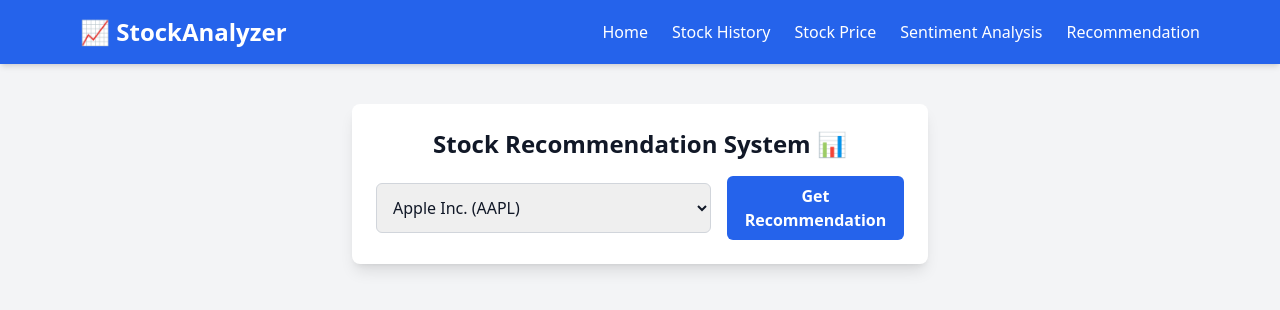
After one commit to eziraa/stock_marcket_analaysis, a Flask app: page /stock_recommendation in a window 1280 px wide. The commit adds this page. Shown: the top 310 px of the page. Run offline with Flask 3, Linux system fonts and the light colour scheme; parts of the project's set-up code (start-up, migrations or seed data) failed here and were passed over; some libraries are stand-ins or nearby versions.

Commit message:
feat: feature stock recommedation added

```diff
--- a/app.py
+++ b/app.py
@@ -5,6 +5,16 @@ import requests
 from textblob import TextBlob
 from nltk.sentiment import SentimentIntensityAnalyzer
 import nltk
+# import google.generativeai as genai
+
+# GEMINI_API_KEY = "AIzaSyDy0yU4PzJtVZ14MMY3O6I00SkCJ7L69mY"
+
+# genai.configure(api_key=GEMINI_API_KEY)
+
+# model = genai.GenerativeModel("gemini-pro")
+# # response = model.generate_content("What are the latest advancements in AI?")
+
+# # print(response.text)
 
 
 # Download VADER lexicon (Only needed once)
@@ -19,7 +29,6 @@ ALPHA_VANTAGE_API_KEY = "E675UAFI5MNUFS9A"
 NEWS_API_KEY = "37bc020a6e544a2d8c9468f37c2081c7"
 
 # Set your Gemini API key
-GEMINI_API_KEY = "AIzaSyDy0yU4PzJtVZ14MMY3O6I00SkCJ7L69mY"
 
 
 # # Set up the API key
@@ -54,6 +63,11 @@ def stock_price():
 @app.route("/sentiment_analysis", methods=["GET"])
 def sentiment_analysis():
     return render_template("sentiment_analysis.html")
+
+# Stock Recommendation (Buy, Sell, Hold)
+@app.route("/stock_recommendation", methods=["GET"])
+def stock_recommendation():
+    return render_template("stock_recommendation.html")
 
 # Get stock detail data
 @app.route("/get_stock_data", methods=["POST"])
@@ -210,9 +224,8 @@ def analyze_sentiment(news_articles):
         sentiment_results.append({"headline": headline, "sentiment": sentiment_score})
     return sentiment_results
 
-@app.route("/sentiment_analysis/<symbol>", methods=["GET"])
-def make_sentiment_analysis(symbol):
-    # symbol = request.args.get("symbol", default="AAPL")  # Default: AAPL
+
+def sentiment_analysis_for(symbol):
     news_articles = get_stock_news(symbol)
 
     if not news_articles:
@@ -223,11 +236,42 @@ def make_sentiment_analysis(symbol):
     # Calculate average sentiment score
     avg_sentiment = sum([item["sentiment"] for item in sentiment_results]) / len(sentiment_results)
 
-    return jsonify({
+    return {
         "symbol": symbol,
         "average_sentiment": avg_sentiment,
         "sentiment_details": sentiment_results
-    })
+    }
+    return render_template("sentiment_analysis.html")
+@app.route("/sentiment_analysis/<symbol>", methods=["GET"])
+def make_sentiment_analysis(symbol):
+    return jsonify(sentiment_analysis_for(symbol))
+
+# Stock Recommendation (Buy, Sell, Hold)
+@app.route("/recommendation/<symbol>", methods=["GET"])
+def stock_recommendation_for(symbol):
+    try:
+        stock = yf.Ticker(symbol)
+        hist = stock.history(period="1mo")["Close"]
+        if len(hist) < 2:
+            return jsonify({"error": "Not enough data"}), 400
+
+        latest_close = hist.iloc[-1]
+        previous_close = hist.iloc[-2]
+        change = (latest_close - previous_close) / previous_close
+
+        sentiment_resp = sentiment_analysis_for(symbol)
+        sentiment = sentiment_resp["average_sentiment"]
+
+        if change > 0.02 and sentiment > 0.2:
+            recommendation = "Buy"
+        elif change < -0.02 and sentiment < -0.2:
+            recommendation = "Sell"
+        else:
+            recommendation = "Hold"
+
+        return jsonify({"symbol": symbol, "recommendation": recommendation})
+    except Exception as e:
+        return jsonify({"error": str(e)}), 500
 
 
 if __name__ == "__main__":
--- /dev/null
+++ b/static/script/stock_recommendation.js
@@ -0,0 +1,37 @@
+import { showFlashMessage } from "./flash_messages.js";
+
+export function fetchRecommendation() {
+    const symbol = document.getElementById("symbolInput").value.trim().toUpperCase();
+    if (!symbol) {
+        showFlashMessage("Please enter a stock symbol.", 'error');
+        return;
+    }
+
+    const recommendationButton = document.getElementById("getRecommendationBtn");
+    recommendationButton.disabled = true;
+    recommendationButton.innerText = "Fetching...";
+
+    fetch(`/recommendation/${symbol}`)
+    .then(response => response.json())
+    .then(data => {
+        if (data.error) {
+            showFlashMessage(data.error, 'error');
+            return;
+        }
+
+        document.getElementById("stockSymbol").innerText = symbol;
+        document.getElementById("recommendation").innerText = data.recommendation;
+
+        document.getElementById("result").classList.remove("hidden");
+    })
+    .catch(error => {
+        console.error("Error fetching stock recommendation:", error);
+        showFlashMessage("An error occurred while fetching stock recommendation", 'error');
+    }).finally(() => {
+        recommendationButton.disabled = false;
+        recommendationButton.innerText = "Get Recommendation";
+    });
+}
+
+document.getElementById("getRecommendationBtn").addEventListener("click", fetchRecommendation);
+// The fetchRecommendation function is similar to fetchStockData, but it fetches stock recommendation data instead of stock history data.
--- a/templates/navbar.html
+++ b/templates/navbar.html
@@ -11,8 +11,8 @@
                 <li><a href="{{ url_for('home') }}" class="hover:text-gray-300 transition">Home</a></li>
                 <li><a href="{{ url_for('stock_history') }}" class="hover:text-gray-300 transition">Stock History</a></li>
                 <li><a href="{{ url_for('stock_price') }}" class="hover:text-gray-300 transition">Stock Price</a></li>
-                <li><a href="{{ url_for('stock_price') }}" class="hover:text-gray-300 transition">Sentiment Analysis</a></li>
-                <li><a href="{{ url_for('stock_price') }}" class="hover:text-gray-300 transition">Recommendation</a></li>
+                <li><a href="{{ url_for('sentiment_analysis') }}" class="hover:text-gray-300 transition">Sentiment Analysis</a></li>
+                <li><a href="{{ url_for('stock_recommendation') }}" class="hover:text-gray-300 transition">Recommendation</a></li>
             </ul>
 
             <!-- Mobile Menu Button -->
@@ -29,8 +29,8 @@
                 <li><a href="{{ url_for('home') }}" class="block py-2 px-4 hover:bg-blue-500 rounded">Home</a></li>
                 <li><a href="{{ url_for('stock_history') }}" class="block py-2 px-4 hover:bg-blue-500 rounded">Stock History</a></li>
                 <li><a href="{{ url_for('stock_price') }}" class="block py-2 px-4 hover:bg-blue-500 rounded">Stock Price</a></li>
-                <li><a href="{{ url_for('stock_price') }}" class="block py-2 px-4 hover:bg-blue-500 rounded">Sentiment Analysis</a></li>
-                <li><a href="{{ url_for('stock_price') }}" class="block py-2 px-4 hover:bg-blue-500 rounded">Recommendation</a></li>
+                <li><a href="{{ url_for('sentiment_analysis') }}" class="block py-2 px-4 hover:bg-blue-500 rounded">Sentiment Analysis</a></li>
+                <li><a href="{{ url_for('stock_recommendation') }}" class="block py-2 px-4 hover:bg-blue-500 rounded">Recommendation</a></li>
             </ul>
         </div>
     </div>
--- /dev/null
+++ b/templates/stock_recommendation.html
@@ -0,0 +1,38 @@
+<!DOCTYPE html>
+<html lang="en">
+<head>
+    <meta charset="UTF-8">
+    <meta name="viewport" content="width=device-width, initial-scale=1.0">
+    <title>Stock Recommendation</title>
+    <script src="https://cdn.tailwindcss.com"></script>
+</head>
+<body class="bg-gray-100 text-gray-900">
+    {% include 'navbar.html' %}
+    {% include 'flash_messages.html' %}
+
+    <div class="max-w-xl mx-auto mt-10 p-6 bg-white shadow-lg rounded-lg">
+        <h1 class="text-2xl font-bold text-center mb-4">Stock Recommendation System 📊</h1>
+
+        <div class="flex flex-col md:flex-row items-center gap-4">
+            <select id="symbolInput" class="w-full md:w-3/4 p-3 border border-gray-300 rounded-md focus:ring-2 focus:ring-blue-500">
+                <option value="AAPL">Apple Inc. (AAPL)</option>
+                <option value="GOOGL">Alphabet Inc. (GOOGL)</option>
+                <option value="MSFT">Microsoft Corporation (MSFT)</option>
+                <option value="AMZN">Amazon.com Inc. (AMZN)</option>
+                <option value="TSLA">Tesla, Inc. (TSLA)</option>
+                <option value="NVDA">NVIDIA Corporation (NVDA)</option>
+                <option value="META">Meta Platforms, Inc. (META)</option>
+            </select>
+            <button id="getRecommendationBtn"
+                class="px-4 py-2 bg-blue-600 text-white font-semibold rounded-md hover:bg-blue-700 transition">Get Recommendation</button>
+        </div>
+
+        <div id="result" class="mt-6 p-4 bg-green-100 border-l-4 border-green-500 text-green-900 hidden rounded-md">
+            <h2 class="text-xl font-semibold">Stock: <span id="stockSymbol"></span></h2>
+            <p class="mt-2"><strong>Recommendation:</strong> <span id="recommendation"></span></p>
+        </div>
+    </div>
+
+    <script type="module" src="{{ url_for('static', filename='script/stock_recommendation.js') }}"></script>
+</body>
+</html>
```
